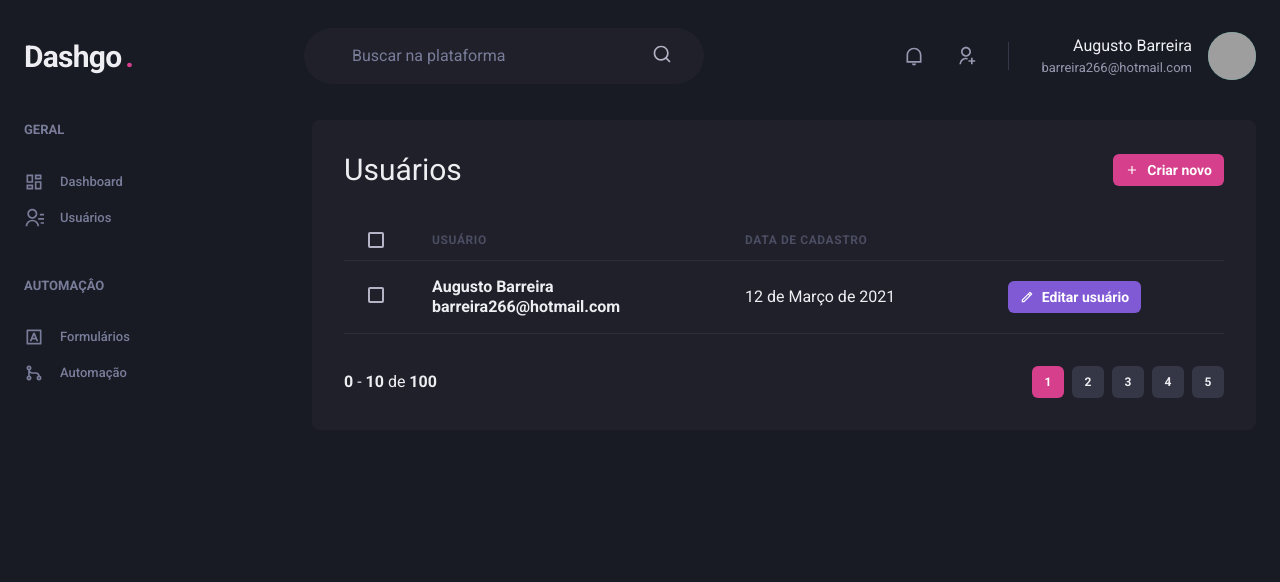
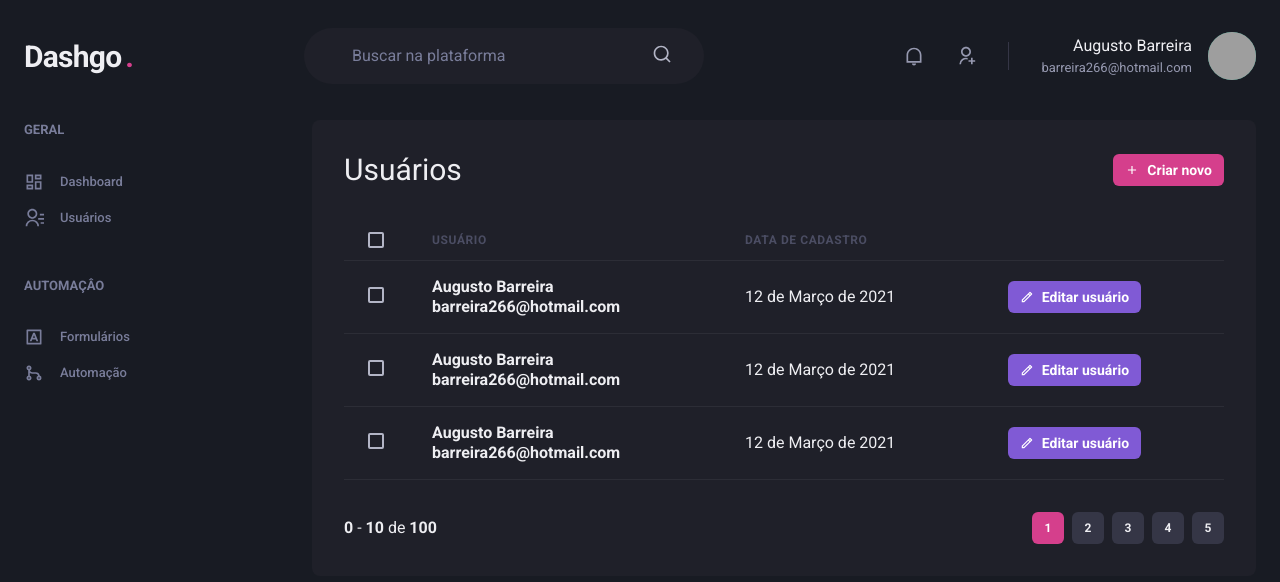
Before and after one commit to barreiradlc/dashgo, a Next.js app: page /users in a window 1280 px wide. Shown: the top 582 px of the page. Built offline with nearby package versions, Linux system fonts and the light colour scheme; grey boxes are pictures that could not be loaded.

Commit message:
user list responsive

```diff
--- a/src/components/Pagination/index.tsx
+++ b/src/components/Pagination/index.tsx
@@ -4,7 +4,7 @@ import { PaginationItem } from "./PaginationItem";
 export function Pagination() {
   return (
     <Stack
-      direction="row"
+      direction={["column","row"]}
       mt="8"
       justify="space-between"
       align="center"
--- a/src/pages/users/index.tsx
+++ b/src/pages/users/index.tsx
@@ -1,10 +1,15 @@
-import { Box, Flex, Heading, Button, Icon, Table, Thead, Tr, Th, Td, Tbody, Checkbox, Text } from "@chakra-ui/react";
+import { Box, Flex, Heading, Button, Icon, Table, Thead, Tr, Th, Td, Tbody, Checkbox, Text, useBreakpointValue } from "@chakra-ui/react";
 import { RiAddLine, RiPencilLine } from "react-icons/ri";
 import { Header } from "../../components/Header";
 import { Pagination } from "../../components/Pagination";
 import { Sidebar } from "../../components/Sidebar";
 
 export default function UserList() {
+    const isWideVersion = useBreakpointValue({
+        base: false,
+        lg: true
+    })
+
     return (
         <Box>
             <Header />
@@ -32,21 +37,20 @@ export default function UserList() {
                     <Table colorScheme="whiteAlpha">
                         <Thead>
                             <Tr>
-                                <Th px="6" color="gray.300" w="8">
+                                <Th px={["4", "4", "6"]} color="gray.300" w="8">
                                     <Checkbox colorScheme="pink" />
                                 </Th>
                                 <Th>
                                     Usuário
                                 </Th>
-                                <Th>
-                                    Data de Cadastro
-                                </Th>
+
+                                {isWideVersion && <Th> Data de Cadastro</Th>}
                                 <Th></Th>
                             </Tr>
                         </Thead>
                         <Tbody>
                             <Tr>
-                                <Td px="6">
+                                <Td px={["4", "4", "6"]}>
                                     <Checkbox colorScheme="pink" />
                                 </Td>
                                 <Td>
@@ -55,10 +59,9 @@ export default function UserList() {
                                         <Text fontWeight="bold">barreira266@hotmail.com</Text>
                                     </Box>
                                 </Td>
+                                {isWideVersion && <Td>12 de Março de 2021</Td>}
                                 <Td>
-                                    12 de Março de 2021
-                                </Td>
-                                <Td>
+                                    {isWideVersion && (
                                         <Button
                                             as="a"
                                             size="sm"
@@ -68,6 +71,57 @@ export default function UserList() {
                                         >
                                             Editar usuário
                                         </Button>
+                                    )}
+                                </Td>
+                            </Tr>
+                            <Tr>
+                                <Td px={["4", "4", "6"]}>
+                                    <Checkbox colorScheme="pink" />
+                                </Td>
+                                <Td>
+                                    <Box>
+                                        <Text fontWeight="bold">Augusto Barreira</Text>
+                                        <Text fontWeight="bold">barreira266@hotmail.com</Text>
+                                    </Box>
+                                </Td>
+                                {isWideVersion && <Td>12 de Março de 2021</Td>}
+                                <Td>
+                                    {isWideVersion && (
+                                        <Button
+                                            as="a"
+                                            size="sm"
+                                            fontSize="sm"
+                                            colorScheme="purple"
+                                            leftIcon={<Icon as={RiPencilLine} />}
+                                        >
+                                            Editar usuário
+                                        </Button>
+                                    )}
+                                </Td>
+                            </Tr>
+                            <Tr>
+                                <Td px={["4", "4", "6"]}>
+                                    <Checkbox colorScheme="pink" />
+                                </Td>
+                                <Td>
+                                    <Box>
+                                        <Text fontWeight="bold">Augusto Barreira</Text>
+                                        <Text fontWeight="bold">barreira266@hotmail.com</Text>
+                                    </Box>
+                                </Td>
+                                {isWideVersion && <Td>12 de Março de 2021</Td>}
+                                <Td>
+                                    {isWideVersion && (
+                                        <Button
+                                            as="a"
+                                            size="sm"
+                                            fontSize="sm"
+                                            colorScheme="purple"
+                                            leftIcon={<Icon as={RiPencilLine} />}
+                                        >
+                                            Editar usuário
+                                        </Button>
+                                    )}
                                 </Td>
                             </Tr>
                         </Tbody>
```
Lines whose indentation alone changed are shown as unchanged.
